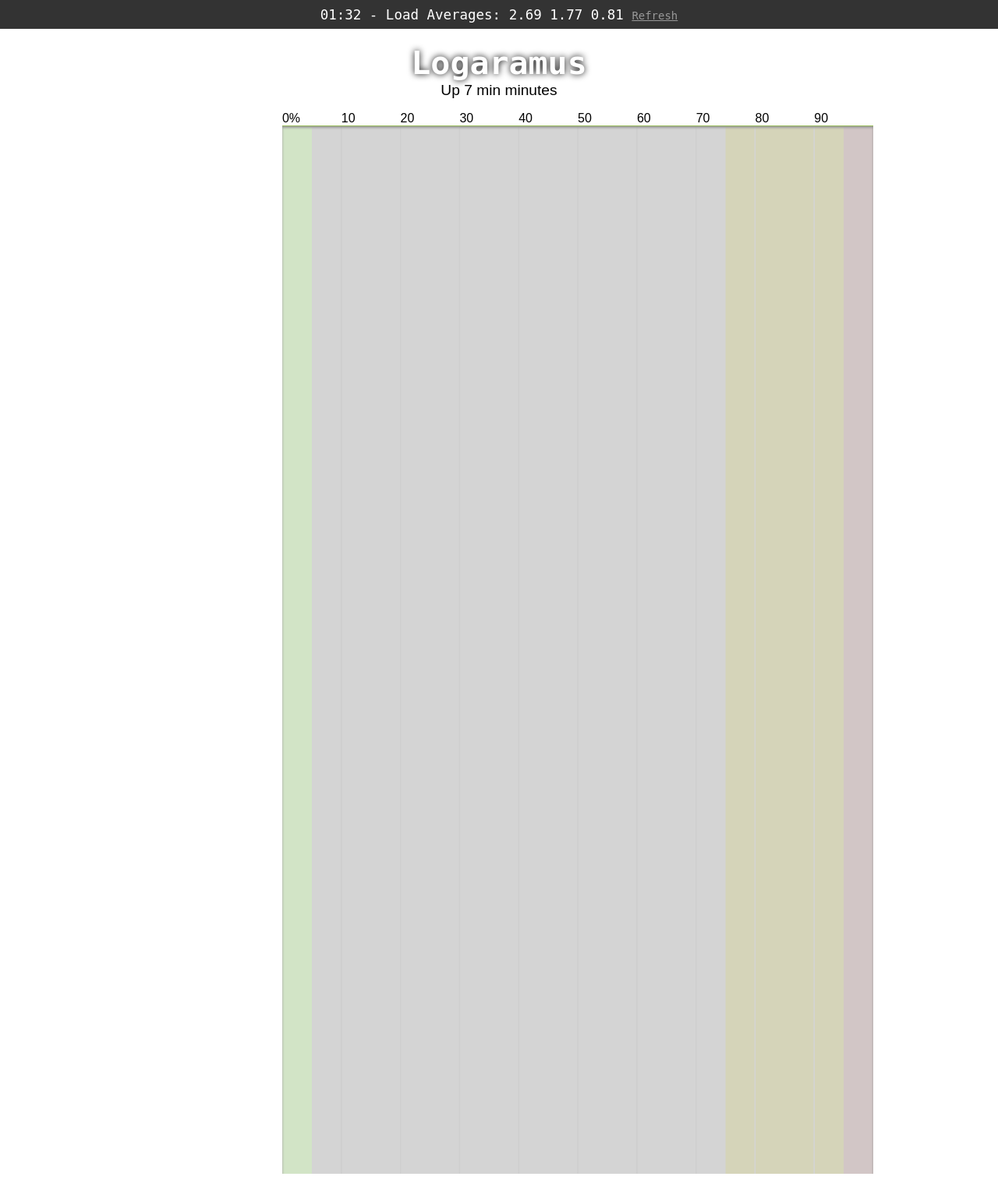
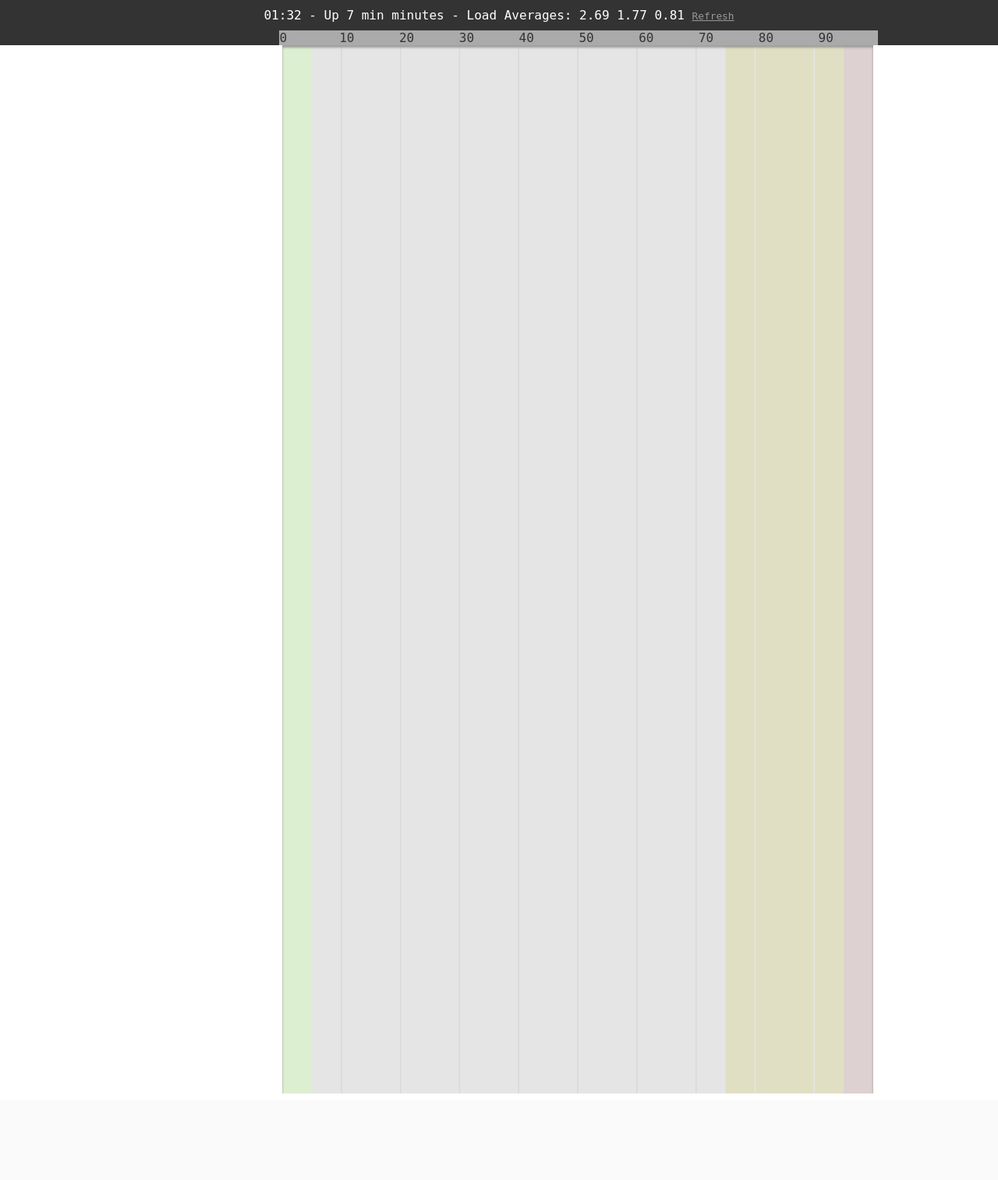
Before and after one commit to bergamote/logaramus, a PHP site: page / in a window 1280 px wide. Shown: the whole page at 78% size. After the commit the page ends 1403 px from the top, so only its background shows below. Run offline with PHP 8.4, Linux system fonts and the light colour scheme; data that the repository does not hold is empty.

Commit message:
Change layout

```diff
--- a/include/style.css
+++ b/include/style.css
@@ -1,48 +1,39 @@
+
 body {
   text-align:center;
-
-    font-family:sans-serif;
+  font-family:sans-serif;
 }
 h1 {
+  display:block;
+  position:absolute;
   font-size:3.2em;
   color:#fff;
-  text-shadow: 0 0 0.2em #000;
+  text-shadow: 0 0 0.2em #666;
   margin:0;
   padding:0;
-    font-family:monospace;
-  }
-p {
-  margin:0 0 1em 0;
-  padding:0;
+  font-family:monospace;
+  right:1em;
+  top:1em;
 }
+
 ul
 {
 list-style-type: none;
 padding: 0px;
 margin: 0px;
 }
-
-#uptime {
-   font-size:1.2em;
-     text-shadow: 0 0 0.2em #fff;
-}
-
+/*------------------------graph area----------------*/
 #graph-wrap, #graph-scale {
   width:60%;
   margin-left:28%;
   clear:both;
 }
-
-#graph-scale li{
-width:10%;
-text-align:left;
-float:left;
-}
 #graph-wrap  {
-  height:1345px;
+  min-height:1345px;
   box-shadow:0 3px 3px #999 inset;
-  background-color:#444;
   position:relative;
+  background:rgba(212,212,212,0.6) url(grid.png) repeat-y;
+  background-size:100%;
 }
 #graph-wrap div {
   height:2px;
@@ -67,37 +58,38 @@ float:left;
 }
 .days span{
   position:relative;
-  margin-left:-7.6em;
+  margin-left:-7.8em;
   top:-0.5em;
 }
-
-#graph-wrap {
-  background:rgba(212,212,212,1) url(grid.png) repeat-y;
-  background-size:100%;
+#top-pusher {
+  clear:both;
+  display:block;
+  height:50px;
 }
-
+/*------------------------status bar----------------*/
 #status-wrap {
   position:fixed;
   top:0;
   right:0;
   width:100%;
+  height:58px;
   background:#333;
-      font-family:monospace;
-      font-size:1.2em;
+  color:white;
+  font-family:monospace;
+  font-size:16px;
 }
 #status-bar {
-  color:white;
-  font-size:1.12em;
-  padding:0.5em;
-
+  padding:10px;
 }
 #status-bar a {
   font-size:0.8em;
   color:#999;
 }
-
-#top-pusher {
-  clear:both;
-  display:block;
-  height:48px;
+#graph-scale li{
+width:10%;
+text-align:left;
+float:left;
+color:#333;
+background:#aaa;
+padding:0px;
 }
--- a/index.php
+++ b/index.php
@@ -8,25 +8,6 @@
 </head>
 <body>
 <div id="top-pusher"></div>
-<h1>Logaramus</h1>
-<p>
-<?php
-$result = `uptime`;
-$uptime = substr(trim($result), 11, -43);
-$uptime = str_replace(":", " hours ", $uptime);
-$uptime .= " minutes ";?>
-<span id="uptime">
-<?php echo "\nUp $uptime"; ?>
-</span>
-</p>
-
-<div id="graph-scale">
-<ul>
-<li>0%</li><li>10</li><li>20</li><li>30</li><li>40</li>
-<li>50</li><li>60</li><li>70</li><li>80</li><li>90</li>
-</ul>
-</div>
-
 <div id="graph-wrap">
 <div style="background-color:#95B858;height:1px;"></div>
 <?php
@@ -60,22 +41,28 @@ foreach ($log as $timestamp => $loadavg) {
   }
   $bar_detail .= "></div></a>\n";
   echo $bar_detail;
-}
-?>
+}?>
 </div>
-
-
-
 <div id="status-wrap">
   <div id="status-bar">
   <?php
-    echo date("h:i")." - Load Averages: ";
+    $result = `uptime`;
+    $uptime = substr(trim($result), 11, -43);
+    $uptime = str_replace(":", " hours ", $uptime);
+    $uptime .= " minutes";
+    echo date("h:i")." - Up $uptime - Load Averages: ";
     $sb_load = `cat /proc/loadavg`;
     $sb_load = substr(trim($sb_load),0,14);
     echo $sb_load;
   ?>
   <a href="javascript:location.reload(true);">Refresh</a>
   </div>
+  <div id="graph-scale">
+<ul>
+<li>0</li><li>10</li><li>20</li><li>30</li><li>40</li>
+<li>50</li><li>60</li><li>70</li><li>80</li><li>90</li>
+</ul>
+</div>
 </div>
 
 </body>
```
